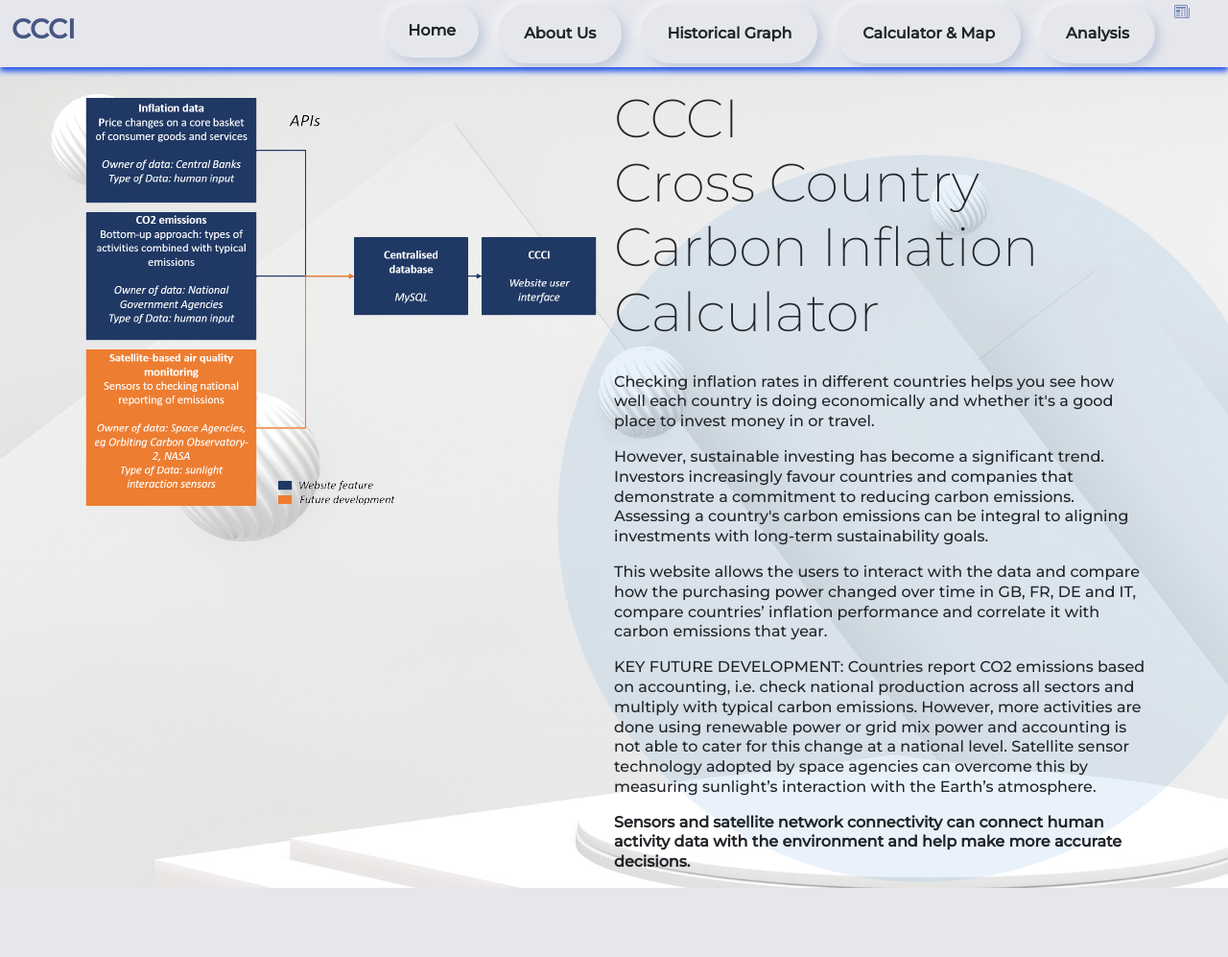
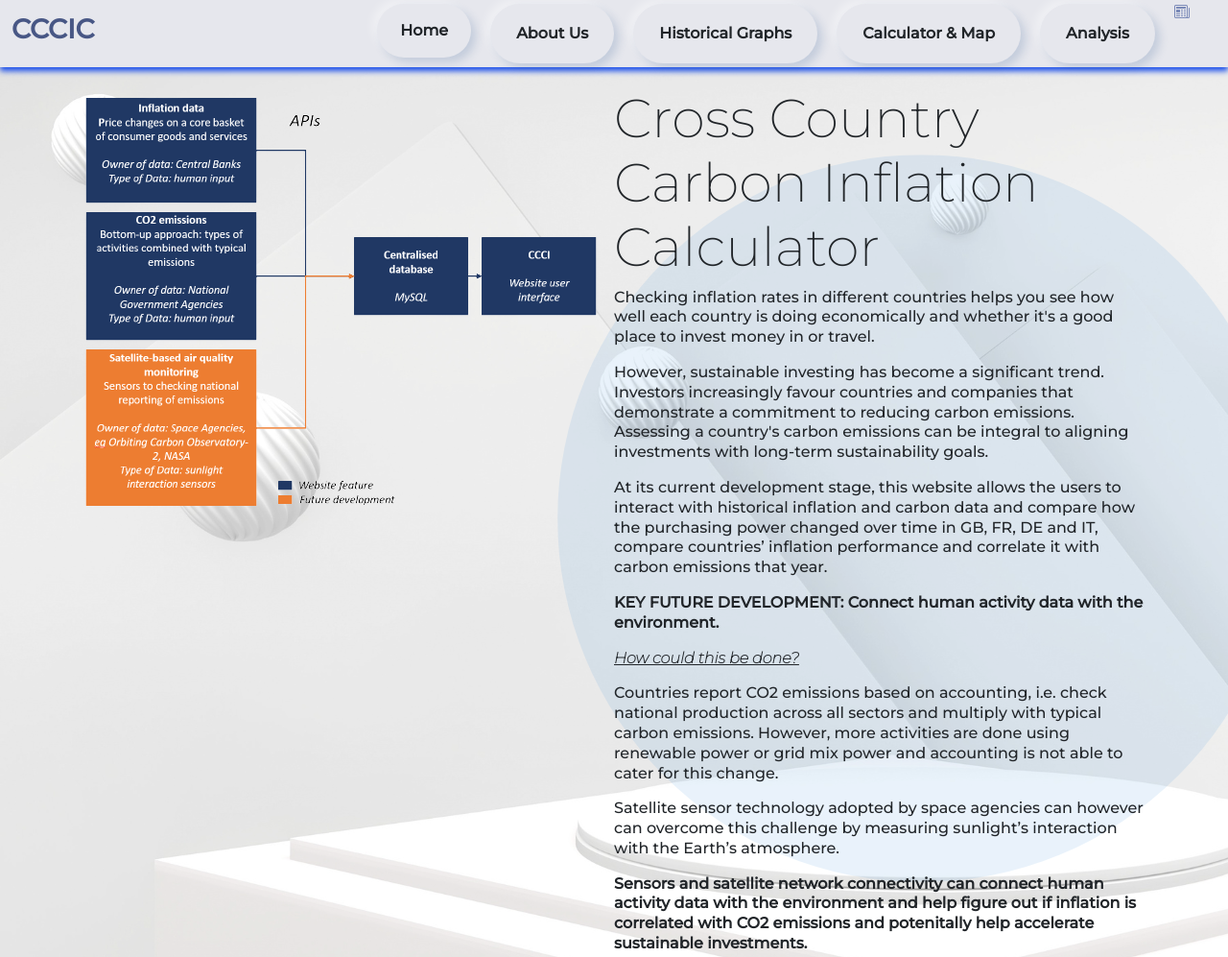
Before and after one commit to CASA-girls/InflationCalculator, a plain HTML site: page aboutUs.html in a window 1280 px wide. Shown: the top 997 px of the page at 96% size. Before the commit the page ends 925 px from the top, so only its background shows below. Drawn offline with Linux system fonts and the light colour scheme.

Commit message:
changed text

```diff
--- a/aboutUs.html
+++ b/aboutUs.html
@@ -41,7 +41,7 @@
 
         <div class="container-fluid">
             <a class="navbar-brand" href="#home">
-                <h3 class="fw-bold">CCCI</h3>
+                <h3 class="fw-bold">CCCIC</h3>
             </a>
             <button class="navbar-toggler" type="button" data-bs-toggle="collapse" data-bs-target="#navbarColor03" aria-controls="navbarColor03" aria-expanded="false" aria-label="toggleNavigation">
                 <span class="navbar-toggler-icon"></span>
@@ -56,7 +56,7 @@
                         <a class="btn btn-secondary service border-hover fw-italic text-dark" style="background-color:rgb(230, 231, 237);" href="./aboutUs.html">About Us<span class="visually-hidden">(current)</span></a>
                     </li>
                     <li class="nav-item">
-                        <a class="btn btn-secondary service border-hover fw-italic text-dark" style="background-color:rgb(230, 231, 237);" href="./historicalgraph.html">Historical Graph<span class="visually-hidden">(current)</span></a>
+                        <a class="btn btn-secondary service border-hover fw-italic text-dark" style="background-color:rgb(230, 231, 237);" href="./historicalgraph.html">Historical Graphs<span class="visually-hidden">(current)</span></a>
                     </li>
                     <li class="nav-item">
                         <a class="btn btn-secondary service border-hover fw-italic text-dark" style="background-color:rgb(230, 231, 237);" href="./calculatorandmap.html">Calculator &amp; Map<span class="visually-hidden">(current)</span></a>
@@ -101,22 +101,30 @@
                 </div>
 
                 <div class="col-lg-6">
-                    <h2 class="fw-italic display-4 text-dark">CCCI<br>
+                    <h2 class="fw-italic display-4 text-dark">
                         <span class="fw-italic text-dark">Cross Country Carbon Inflation Calculator</span>
                     </h2>
-                    <br>
+
                     <div class="fw-italic text-dark">
-                        <p>Checking inflation rates in different&nbsp;countries&nbsp;helps you see how well each&nbsp;country is doing economically and&nbsp;whether it's a good place to invest money in or&nbsp;travel.&nbsp;
+                        <p>Checking inflation rates in different countries helps you see how well each country is doing economically and whether it's a good place to invest money in or travel.
                         </p>
                         <p> However, sustainable investing has become a significant trend. Investors increasingly favour countries and companies that demonstrate a commitment to reducing carbon emissions. Assessing a country's carbon emissions can be integral to aligning investments with long-term sustainability goals.
                         </p>
-                        <p> This website allows the users to interact with the data and compare how the purchasing power changed over time in&nbsp;GB, FR, DE and IT, compare countries’ inflation performance and correlate it with carbon emissions that year.
+                        <p> At its current development stage, this website allows the users to interact with historical inflation and carbon data and compare how the purchasing power changed over time in GB, FR, DE and IT, compare countries’ inflation performance and correlate it with carbon emissions that year.
                         </p>
-                        <p> KEY FUTURE DEVELOPMENT: Countries report CO2 emissions based on accounting, i.e. check national production across all sectors and multiply with typical carbon emissions. However, more activities are done using renewable power or grid mix power and accounting is not able to cater for this change at a national level. Satellite sensor technology adopted by space agencies can overcome this by measuring sunlight’s interaction with the Earth’s atmosphere.
-                            </p><p><strong>Sensors and satellite network connectivity can connect human activity data with the environment and help make more accurate decisions.</strong></p>
-                            <p></p>
-                        <!----<a href="#History" class="btn btn-dark me-3">History</a> enter a fancy page transition
-                    <a href="#Calculate" class="btn btn-dark">Calculate</a>--->
+                        <p> <strong>KEY FUTURE DEVELOPMENT: Connect human activity data with the environment. </strong></p>
+                        <p>
+                            <strong><u><i>How could this be done?</i></u></strong>
+                        </p>
+
+                        <p> Countries report CO2 emissions based on accounting, i.e. check national production across all sectors and multiply with typical carbon emissions. However, more activities are done using renewable power or grid mix power and accounting is not able to cater for this change.
+                        </p>
+                        <p>Satellite sensor technology adopted by space agencies can however can overcome this challenge by measuring sunlight’s interaction with the Earth’s atmosphere.
+                            </p>
+
+                        <p><strong>Sensors and satellite network connectivity can connect human activity data with the environment and help figure out if inflation is correlated with CO2 emissions and potenitally help accelerate sustainable investments.</strong>
+                           </p>
+
                     </div>
                 </div>
             </div>
```
